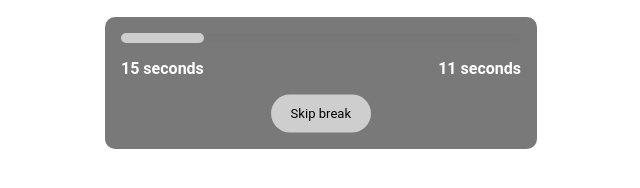
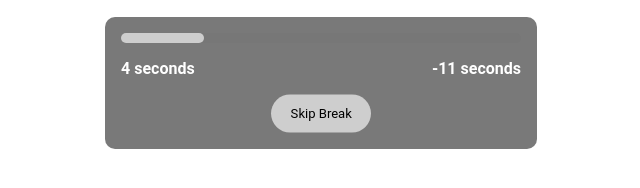
Before and after one commit to aymane-daif/time-out-clone-electronJs, an Electron app: page index.html in a window 1280 px wide. Shown: the part 468-656 px from the top of the page, 327-967 px from the left. Drawn offline with Linux system fonts and the light colour scheme.

Commit message:
:sparkles: change time logic

```diff
--- a/index.html
+++ b/index.html
@@ -24,7 +24,7 @@
             <span id="remaining"></span>
           </div>
           <div>
-            <button id="skip">Skip break</button>
+            <button id="skip">Skip Break</button>
           </div>
         </div>
       </div>
--- a/renderer.js
+++ b/renderer.js
@@ -11,16 +11,17 @@ img.src = `./assets/${idx}.jpg`;
 img.setAttribute('alt', 'stretch');
 imgContainer.appendChild(img);
 
-totalSecEl.innerHTML = `${TOTAL_SECONDS} seconds`;
 let secondsRemaining = TOTAL_SECONDS;
-
+let i = 0;
 let remainder = setInterval(() => {
-  let width = (100 / TOTAL_SECONDS) * (TOTAL_SECONDS - secondsRemaining);
-  if (secondsRemaining === 0) {
+  let width = (100 / TOTAL_SECONDS) * i;
+  if (secondsRemaining === -1 && i === TOTAL_SECONDS + 1) {
     clearInterval(remainder);
     window.postMessage('hide');
   }
   barDone.style.width = `${width}%`;
-  remainingSecEl.innerHTML = `${secondsRemaining} seconds`;
+  totalSecEl.innerHTML = `${i} seconds`;
+  remainingSecEl.innerHTML = `-${secondsRemaining} seconds`;
+  i++;
   secondsRemaining--;
 }, 1000);
```
